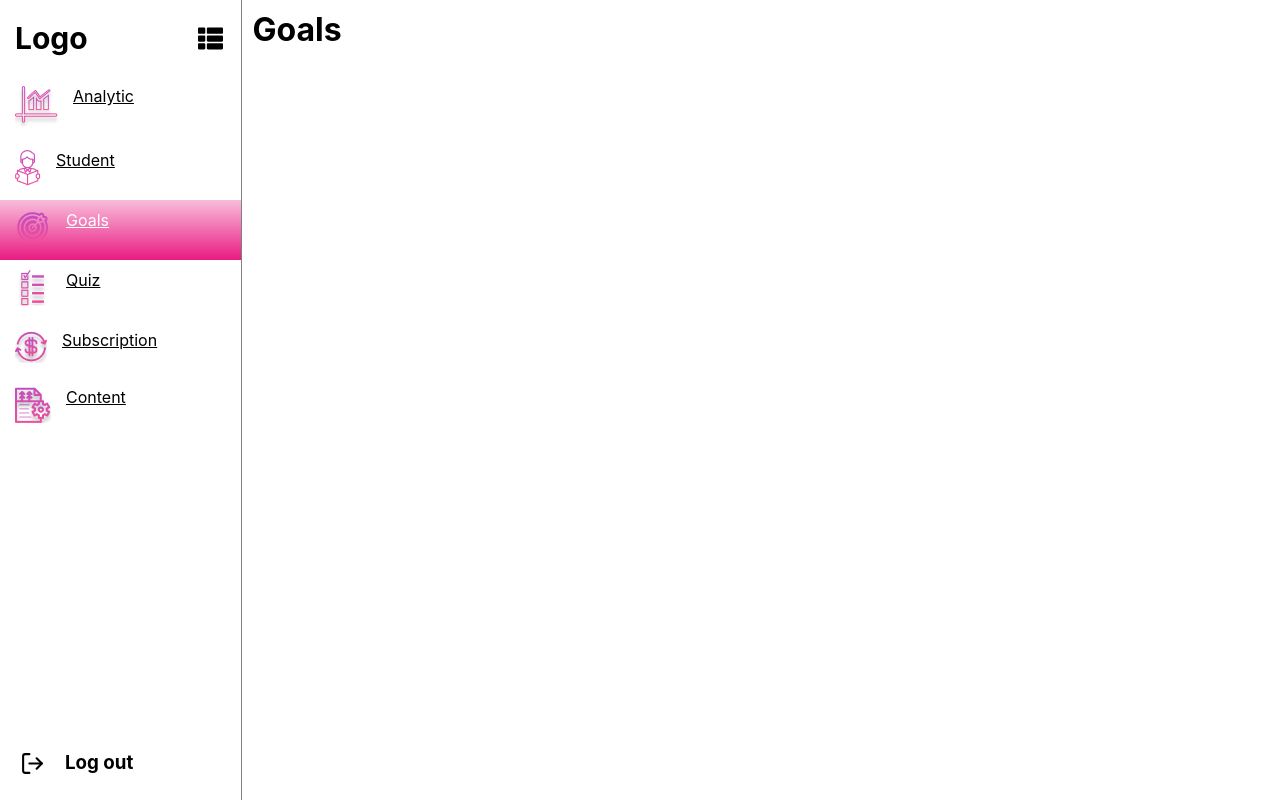
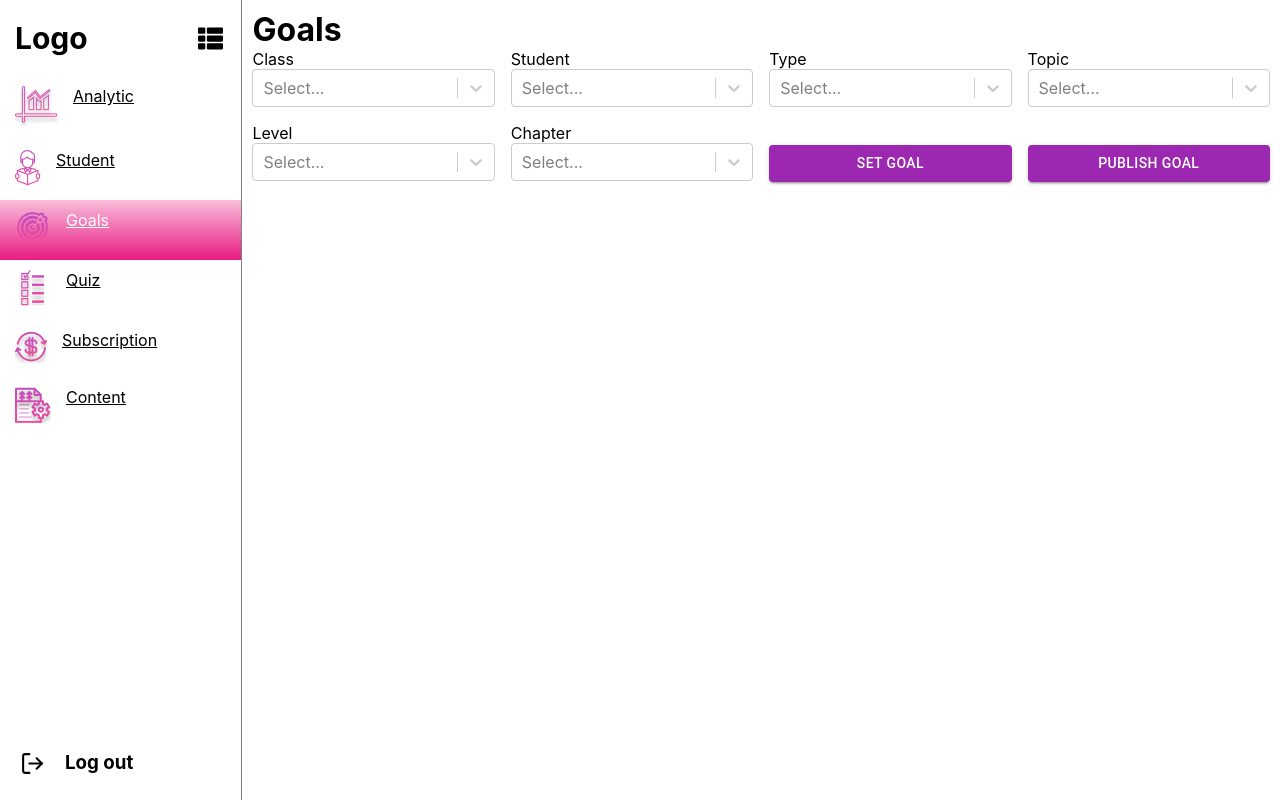
Before and after one commit to MaqiciAn/quals, a React (Create React App) app: page /goals in a window 1280 px wide. Built offline with nearby package versions, Linux system fonts and the light colour scheme.

Commit message:
goals yarısı tamamlandı.

```diff
--- a/package.json
+++ b/package.json
@@ -14,6 +14,7 @@
     "react-icons": "^4.4.0",
     "react-router-dom": "^6.3.0",
     "react-scripts": "5.0.1",
+    "react-select": "^5.4.0",
     "web-vitals": "^2.1.4"
   },
   "scripts": {
--- /dev/null
+++ b/src/pages/goals.css
@@ -0,0 +1,4 @@
+Button{
+    width: 100%;
+    margin-top: 22px !important;
+}
--- a/src/pages/goals.jsx
+++ b/src/pages/goals.jsx
@@ -1,9 +1,60 @@
 import React from "react";
+import { Grid } from "@mui/material";
+import './goals.css';
+import Select from "react-select";
+import Button from '@mui/material/Button';
+
+const options =[
+    {value:'3-A', label:'3-A'},
+    {value:'3-B', label:'3-B'},
+    {value:'3-C', label:'3-C'},
+    {value:'3-D', label:'3-D'},
+]
+
+const SelectbleBoxs = () =>{
+    return(
+        <>
+            <Grid container spacing={2}>
+                <Grid item xs={3}>
+                    <p>Class</p>
+                    <Select isMulti options={options} isSearchable={true} />
+                </Grid>
+                <Grid item xs={3}>
+                    <p>Student</p>
+                    <Select isMulti options={options} isSearchable={true} />
+                </Grid>
+                <Grid item xs={3}>
+                    <p>Type</p>
+                    <Select isMulti options={options} isSearchable={true} />
+                </Grid>
+                <Grid item xs={3}>
+                    <p>Topic</p>
+                    <Select isMulti options={options} isSearchable={true} />
+                </Grid>
+                <Grid item xs={3}>
+                    <p>Level</p>
+                    <Select isMulti options={options} isSearchable={true} />
+                </Grid>
+                <Grid item xs={3}>
+                    <p>Chapter</p>
+                    <Select isMulti options={options} isSearchable={true} />
+                </Grid>
+                <Grid item xs={3}>
+                    <Button color="secondary" variant="contained">Set Goal</Button>
+                </Grid>
+                <Grid item xs={3}>
+                    <Button color="secondary" variant="contained">Publish Goal</Button>
+                </Grid>
+            </Grid>
+        </>
+    );
+};
 
 const Goals = () =>{
     return(
         <div>
             <h1>Goals</h1>
+            <SelectbleBoxs />
         </div>
     )
 }
```
Also changed, not shown: 1 other file (tests, documents, lock files or other folders).
